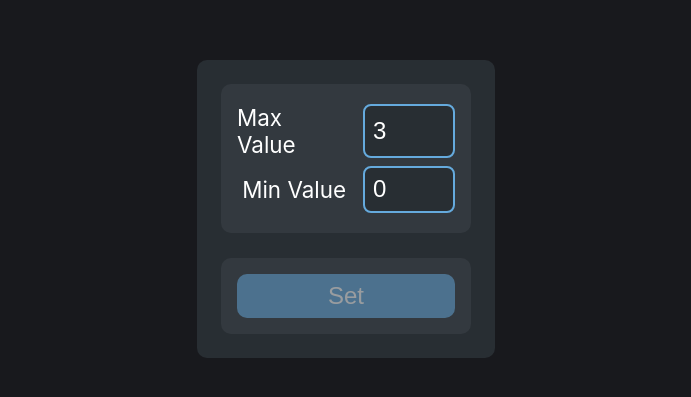
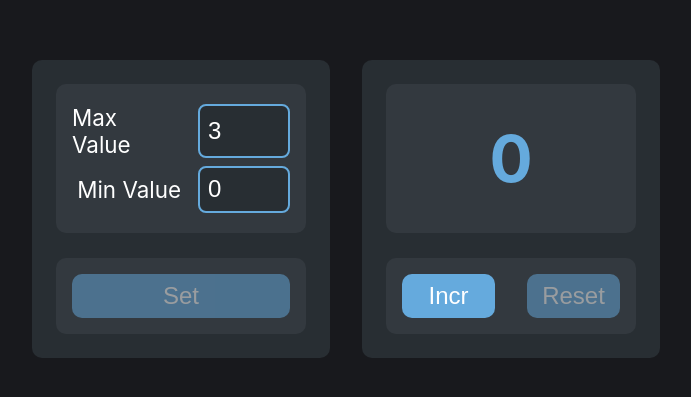
Before and after one commit to mykolao/counter, a React (Create React App) app: page / in a window 1280 px wide. Shown: the part 191-588 px from the top of the page, without its empty margins (294-985 px from the left). Built offline with nearby package versions, Linux system fonts and the light colour scheme.

Commit message:
Counter component completed

```diff
--- a/src/components/Counter/index.tsx
+++ b/src/components/Counter/index.tsx
@@ -1,67 +1,83 @@
+import { useDispatch, useSelector } from "react-redux";
+import { State } from "../../redux/default-state";
+import { increment, reset } from "../../redux/reducer";
+import Button from "../Button";
+import Label from "../Label";
 
 const Counter = () => {
-  return <></>
-  // const [minValue, maxValue] = limits;
+  // State
+  const dispatch = useDispatch();
+  const state = useSelector<State, State>((state) => state);
+  const { min, max, value, status } = state;
+  const minValue = Number(min);
+  const maxValue = Number(max);
 
-  // const incrementHandler = () => onCounterChange(value + 1);
-  // const resetHandler = () => onCounterChange(minValue);
+  // Label Type Calculation
+  let label, incButton, resButton;
 
-  // let label, incButton, resButton;
+  let labelColor: "red" | "blue";
 
-  // let labelColor: "red" | "blue";
+  switch (status) {
+    case "set":
+      incButton = resButton = false;
 
-  // switch (status) {
-  //   case "set":
-  //     incButton = resButton = false;
+      label = (
+        <Label
+          size="32"
+          value={"Enter values & press set"}
+          color={"blue"}
+        />
+      );
 
-  //     label = (
-  //       <Label
-  //         size="32"
-  //         value={"Enter values & press set"}
-  //         color={"blue"}
-  //       />
-  //     );
+      break;
 
-  //     break;
+    case "ok":
+      labelColor = value === maxValue ? "red" : "blue";
+      incButton = value < maxValue && status === "ok";
+      resButton = value > minValue;
 
-  //   case "ok":
-  //     labelColor = value === maxValue ? "red" : "blue";
-  //     incButton = value < maxValue && status === "ok";
-  //     resButton = value > minValue;
+      label = <Label value={value} color={labelColor} />;
+      break;
 
-  //     label = <Label value={value} color={labelColor} />;
-  //     break;
+    case "error":
+      incButton = resButton = false;
 
-  //   case "error":
-  //     incButton = resButton = false;
+      label = (
+        <Label
+          size="24"
+          value={"Incorrect Values!"}
+          color={"red"}
+        />
+      );
+      break;
+  }
 
-  //     label = (
-  //       <Label
-  //         size="24"
-  //         value={"Incorrect Values!"}
-  //         color={"red"}
-  //       />
-  //     );
-  //     break;
-  // }
+  // Event Handling
+  const incrementHandler = () => {
+    dispatch(increment());
+  };
 
-  // return (
-  //   <div className="block">
-  //     <div className="section counter-panel">{label}</div>
-  //     <div className="section control-panel">
-  //       <Button
-  //         value="Incr"
-  //         disabled={!incButton}
-  //         onClick={incrementHandler}
-  //       />
-  //       <Button
-  //         value="Reset"
-  //         disabled={!resButton}
-  //         onClick={resetHandler}
-  //       />
-  //     </div>
-  //   </div>
-  // );
+  const resetHandler = () => {
+    dispatch(reset());
+  };
+
+  return (
+    <div className="block">
+      <div className="section counter-panel">{label}</div>
+      <div className="section control-panel">
+        <Button
+          value="Incr"
+          disabled={!incButton}
+          onClick={incrementHandler}
+        />
+        <Button
+          value="Reset"
+          disabled={!resButton}
+          onClick={resetHandler}
+        />
+      </div>
+    </div>
+  );
 };
 
 export default Counter;
```
